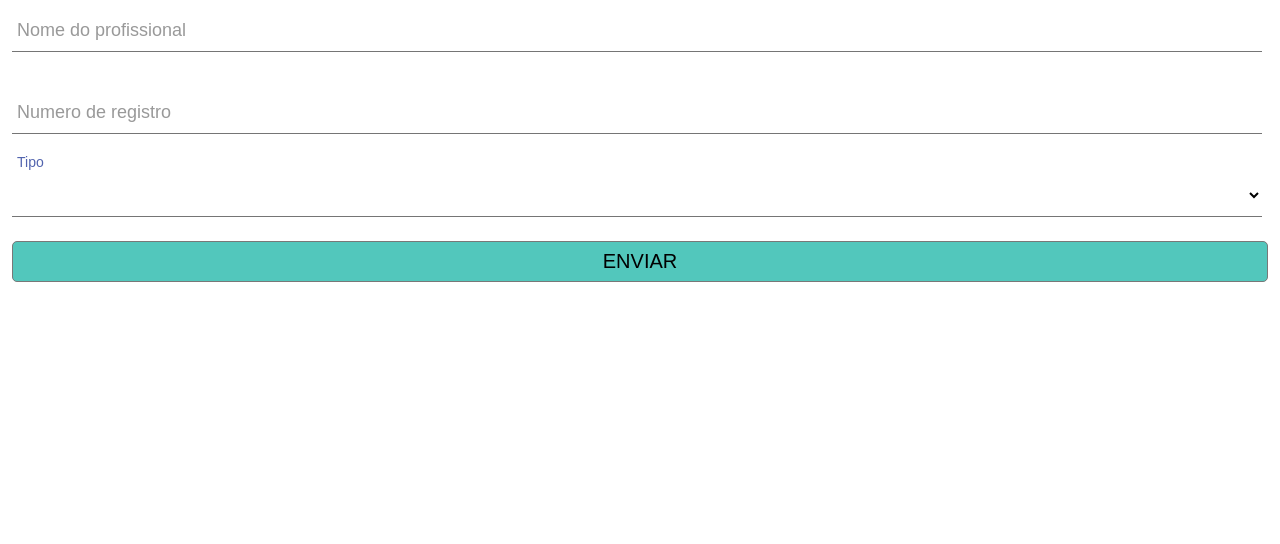
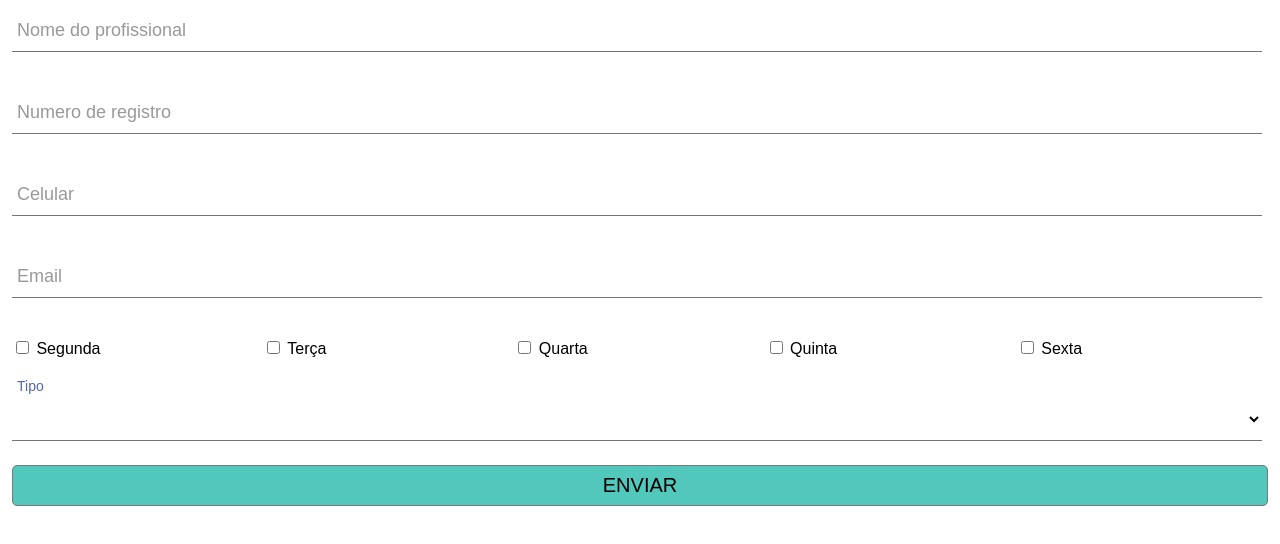
Before and after one commit to dantenol/brumadinho, a website: page client/adm/newDoctor.html in a window 1280 px wide. Shown: the part 82-626 px from the top of the page. Drawn offline with Linux system fonts and the light colour scheme.

Commit message:
campo email, celular e disponibilidade doctors

```diff
--- a/client/adm/newDoctor.html
+++ b/client/adm/newDoctor.html
@@ -26,6 +26,43 @@
         <label>Numero de registro</label>
       </div>
       <div class="group">
+        <input type="text" id="celular" autocomplete="off" required />
+        <span class="highlight"></span> <span class="bar"></span>
+        <label>Celular</label>
+      </div>
+
+      <div class="group">
+        <input type="text" id="email" autocomplete="off" required />
+        <span class="highlight"></span> <span class="bar"></span>
+        <label>Email</label>
+      </div>
+
+      <div class="group" id="Disponibilidade">
+        <div class="row">
+          <div class="half">
+            <input type="checkbox" onchange="disp('segunda')" />
+            Segunda
+          </div>
+          <div class="half">
+            <input type="checkbox" onchange="disp('terca')" />
+            Terça
+          </div>
+          <div class="half">
+            <input type="checkbox" onchange="disp('quarta')" />
+            Quarta
+          </div>
+          <div class="half">
+            <input type="checkbox" onchange="disp('quinta')" />
+            Quinta
+          </div>
+          <div class="half">
+            <input type="checkbox" onchange="disp('sexta')" />
+            Sexta
+          </div>
+        </div>
+      </div>
+
+      <div class="group">
         <select id="type">
           <option disabled selected></option>
           <option value="social assistant">Assistência social</option>
@@ -38,11 +75,25 @@
       <script type="text/javascript">
         document.getElementById('submit').addEventListener('click', send, false);
 
+        let disponibilidade = []
+
+        function disp(dia) {
+            const idx = disponibilidade.indexOf(dia);
+              if (idx > -1) {
+                disponibilidade.splice(idx, 1);
+              } else {
+                disponibilidade.push(dia);
+              }
+            }
+
         async function send() {
           const data = {
             professionalNumber: document.getElementById('number').value,
             name: document.getElementById('name').value,
             type: document.getElementById('type').value,
+            email: document.getElementById('email').value,
+            celular: document.getElementById('celular').value,
+            disponibilidade,
             createdAt: new Date(),
           };
           const rawResponse = await fetch(`https://${location.hostname}/api/doctors?access_token=` +
```
Also changed, not shown: common/models/doctor.json (+12 -0 lines).
